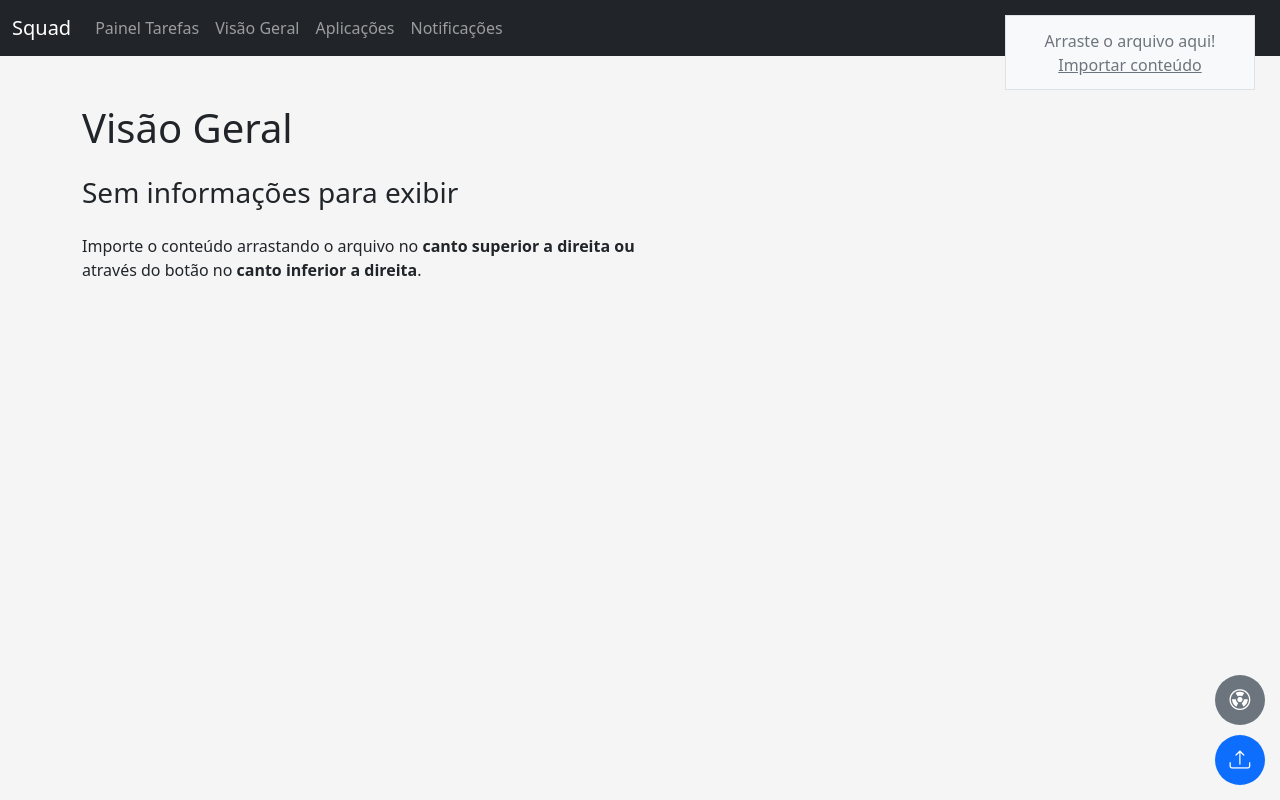
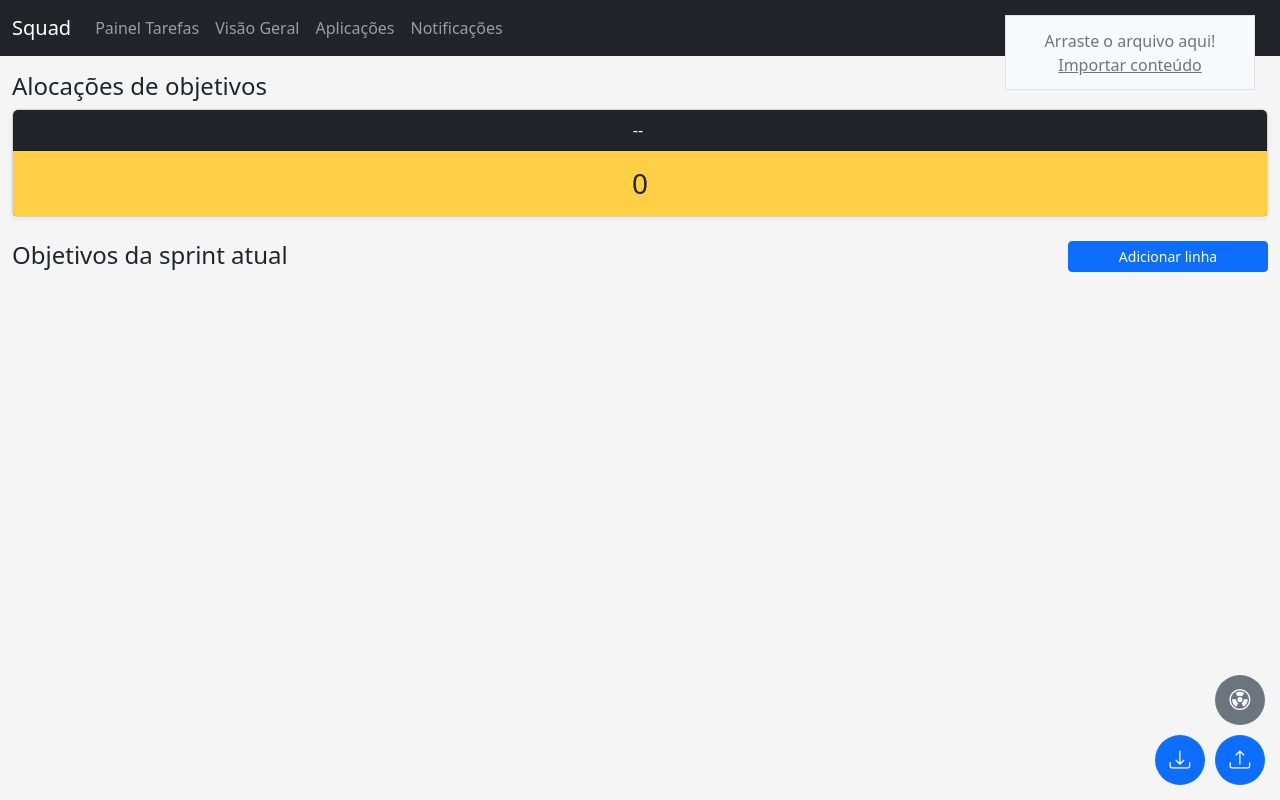
Before and after one commit to angelitocsg/squad-board, a React (Create React App) app: page /overview in a window 1280 px wide. Built offline with nearby package versions, Linux system fonts and the light colour scheme.

Commit message:
Changes overview

```diff
--- a/src/pages/overview/containers/OverviewLine.tsx
+++ b/src/pages/overview/containers/OverviewLine.tsx
@@ -1,6 +1,11 @@
-import { IMember, IOverviewTask } from "../../../models/IOverview";
+import {
+  IMember,
+  IOverviewFeatures,
+  IOverviewTask,
+} from "../../../models/IOverview";
 
 interface IProps {
+  features: IOverviewFeatures[];
   members: IMember[];
   task: IOverviewTask;
   onRemoveLineClick: (id: string) => void;
@@ -8,6 +13,7 @@ interface IProps {
 }
 
 const OverviewLine = ({
+  features,
   members,
   task,
   onRemoveLineClick,
@@ -24,17 +30,7 @@ const OverviewLine = ({
 
   return (
     <tr>
-      <td style={{ maxWidth: 100 }}>
-        <input
-          type="number"
-          name="order"
-          id="order"
-          className="form-control form-control-sm"
-          value={task.order}
-          onChange={handleTaskChange}
-        />
-      </td>
-      <td style={{ maxWidth: 100 }}>
+      <td className="p-0" style={{ maxWidth: 100 }}>
         <select
           className="form-select form-select-sm"
           name="priority"
@@ -43,32 +39,40 @@ const OverviewLine = ({
           id="priority"
           aria-label="Default select example"
         >
+          <option value="very-low">muito baixa</option>
           <option value="low">baixa</option>
           <option value="medium">média</option>
           <option value="high">alta</option>
+          <option value="very-high">muito alta</option>
         </select>
       </td>
-      <td>
+      <td className="p-0" style={{ maxWidth: 100 }}>
         <input
           type="string"
           name="summary"
           id="summary"
           className="form-control form-control-sm"
           value={task.summary}
+          list="featuresOptions"
           onChange={handleTaskChange}
         />
+        <datalist id="featuresOptions">
+          {features.map((a) => (
+            <option key={a.name} value={a.name} />
+          ))}
+        </datalist>
       </td>
-      <td>
-        <textarea
+      <td className="p-0" style={{ maxWidth: 300 }}>
+        <input
+          type="string"
           name="description"
           id="description"
-          rows={1}
           className="form-control form-control-sm"
           value={task.description}
           onChange={handleTaskChange}
         />
       </td>
-      <td style={{ maxWidth: 100 }}>
+      <td className="p-0" style={{ maxWidth: 100 }}>
         <select
           className="form-select form-select-sm"
           name="user"
@@ -85,7 +89,7 @@ const OverviewLine = ({
           ))}
         </select>
       </td>
-      <td>
+      <td className="p-0">
         <button
           type="button"
           className="btn btn-sm btn-danger w-100"
--- a/src/pages/overview/index.tsx
+++ b/src/pages/overview/index.tsx
@@ -7,16 +7,17 @@ import useOverview from "./useOverview";
 
 const OverviewPage = () => {
   const {
-    overview_members,
-    overview_tasks,
     addLine,
     removeLine,
+    getFeatures,
+    getUsers,
+    getUserTasks,
     handleTaskValueChange,
     handleLoadFile,
     handleDownloadFile,
   } = useOverview();
 
-  return overview_members?.length === 0 ? (
+  return getUsers()?.length === 0 ? (
     <>
       <DropFile encoding="UTF-8" onLoadFile={handleLoadFile} />
       <NoContentPage title="Visão Geral" />
@@ -35,26 +36,60 @@ const OverviewPage = () => {
       />
 
       <section>
-        <div>
-          {overview_members.map((m) => (
-            <span key={m.user} className="badge text-bg-secondary me-2">
-              {m.name}{" "}
-              <span className="badge text-bg-warning">
-                {overview_tasks.filter((t) => t.user === m.user)?.length}
-              </span>
-            </span>
+        <h1 className="h4">Alocações de objetivos</h1>
+
+        <div className="row text-center">
+          {getUsers().map((m) => (
+            <div key={m.user} className="col">
+              <div className="card mb-4 shadow-sm">
+                <div className="card-header text-bg-dark">{m.name}&nbsp;</div>
+                <div
+                  className={`card-body bg-opacity-75 ${
+                    getUserTasks(m.user)?.length ? "bg-success" : "bg-warning"
+                  }`}
+                >
+                  <span className="h3"> {getUserTasks(m.user)?.length}</span>
+                </div>
+              </div>
+            </div>
           ))}
         </div>
 
+        <div className="d-flex justify-content-between">
+          <h1 className="h4">Objetivos da sprint atual</h1>
+
           <button
             type="button"
-          className="btn btn-sm btn-primary mb-3 mt-3"
+            className="btn btn-sm btn-primary mb-3"
+            style={{ minWidth: 200 }}
             onClick={addLine}
           >
             Adicionar linha
           </button>
+        </div>
 
-        <table className="table table-sm  table-hover">
+        {getUsers().map((m) =>
+          getUserTasks(m.user).length ? (
+            <div key={m.user}>
+              <h2 className="h6">{m.name}</h2>
+              <table className="table table-sm p-0 table-hover">
+                <tbody>
+                  {getUserTasks(m.user).map((t) => (
+                    <OverviewLine
+                      key={t.id}
+                      features={getFeatures()}
+                      members={getUsers(true)}
+                      task={t}
+                      onRemoveLineClick={removeLine}
+                      onTaskValueChange={handleTaskValueChange}
+                    />
+                  ))}
+                </tbody>
+              </table>
+            </div>
+          ) : undefined
+        )}
+        {/* <table className="table table-sm  table-hover">
           <thead className="table-secondary">
             <tr>
               <th>Ordem</th>
@@ -76,7 +111,7 @@ const OverviewPage = () => {
               />
             ))}
           </tbody>
-        </table>
+        </table> */}
       </section>
     </div>
   );
--- a/src/pages/overview/useOverview.tsx
+++ b/src/pages/overview/useOverview.tsx
@@ -1,12 +1,21 @@
+import { BlobOptions } from "buffer";
 import { useEffect, useState } from "react";
 import showdown from "showdown";
 import { v4 as uuidv4 } from "uuid";
 import { PriorityEnum } from "../../interfaces/BoardIssues";
 
-import { IMember, IOverview, IOverviewTask } from "../../models/IOverview";
+import {
+  IMember,
+  IOverview,
+  IOverviewFeatures,
+  IOverviewTask,
+} from "../../models/IOverview";
 import { ImportService } from "../../services/ImportService";
 
 const useOverview = () => {
+  const [overview_features, set_overview_features] = useState<
+    IOverviewFeatures[]
+  >([]);
   const [overview_tasks, set_overview_tasks] = useState<IOverviewTask[]>([]);
   const [overview_members, set_overview_members] = useState<IMember[]>([]);
 
@@ -19,6 +28,7 @@ const useOverview = () => {
 
   const handleDownloadFile = () => {
     const exportData: IOverview = {
+      features: overview_features,
       members: overview_members,
       tasks: overview_tasks,
     };
@@ -48,8 +58,22 @@ const useOverview = () => {
           +a.order > +b.order ? 0 : -1
         )
       );
+
     ls = localStorage.getItem("overview_members") ?? "[]";
-    if (ls) set_overview_members(JSON.parse(ls) as IMember[]);
+    if (ls)
+      set_overview_members(
+        (JSON.parse(ls) as IMember[]).sort((a, b) =>
+          a.name.localeCompare(b.name) ? 0 : -1
+        )
+      );
+
+    ls = localStorage.getItem("overview_features") ?? "[]";
+    if (ls)
+      set_overview_features(
+        (JSON.parse(ls) as IOverviewFeatures[]).sort((a, b) =>
+          a.name.localeCompare(b.name) ? -1 : 0
+        )
+      );
   };
 
   const handleTaskValueChange = (id: string, name: string, value: string) => {
@@ -76,6 +100,28 @@ const useOverview = () => {
     set_overview_tasks(tasksUpdated);
   };
 
+  const getUserTasks = (user?: string): IOverviewTask[] => {
+    return overview_tasks.filter(
+      (f) => f.user === user || (user === "" && !f.user)
+    );
+  };
+
+  const getFeatures = () => {
+    return overview_features;
+  };
+
+  const getUsers = (select?: boolean): IMember[] => {
+    const empty: IMember = {
+      user: "",
+      name: "--",
+    };
+    const members: IMember[] = [];
+
+    if (!select) members.push(empty);
+
+    return [...members, ...overview_members];
+  };
+
   useEffect(() => {
     if (overview_tasks && overview_tasks.length > 0)
       localStorage.setItem("overview_tasks", JSON.stringify(overview_tasks));
@@ -87,11 +133,12 @@ const useOverview = () => {
   }, []);
 
   return {
-    overview_tasks,
-    overview_members,
     addLine,
     removeLine,
     getAsMarkdown,
+    getFeatures,
+    getUsers,
+    getUserTasks,
     handleLoadFile,
     handleDownloadFile,
     handleTaskValueChange,
--- a/src/services/ImportService.ts
+++ b/src/services/ImportService.ts
@@ -19,6 +19,7 @@ export class ImportService {
     let overviewData = JSON.parse(data) as IOverview;
 
     // localStorage.setItem("overview_data", JSON.stringify(overviewData));
+    localStorage.setItem("overview_features", JSON.stringify(overviewData.features));
     localStorage.setItem("overview_members", JSON.stringify(overviewData.members));
     localStorage.setItem("overview_tasks", JSON.stringify(overviewData.tasks));
   }
```
Also changed, not shown: src/models/IOverview.ts (+7 -2 lines). Lines whose indentation alone changed are shown as unchanged.
